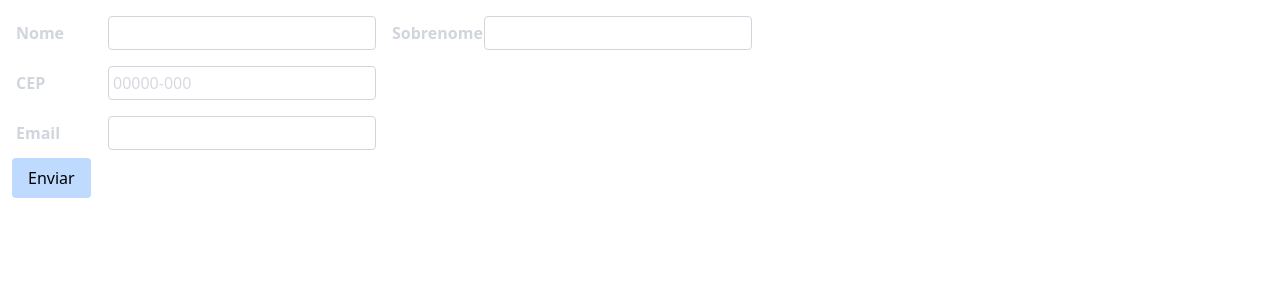
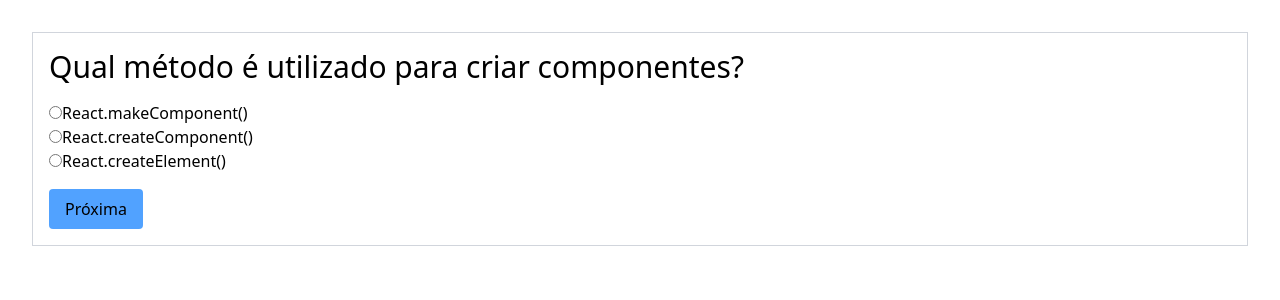
Before and after one commit to VitorHSilver/LearningReact, a React (Vite) app: page / in a window 1280 px wide. Shown: the top 300 px of the page. Built offline with nearby package versions, Linux system fonts and the light colour scheme.

Commit message:
challenge

```diff
--- a/src/App.jsx
+++ b/src/App.jsx
@@ -1,32 +1,78 @@
 import React from 'react';
 import './App.css';
+import useForm from './components/useForm';
+import Label from './components/Label';
+import Radio from './components/Radio';
 import Input from './components/Input';
-import useForm from './components/useForm';
 
+const perguntas = [
+     {
+          pergunta: 'Qual método é utilizado para criar componentes?',
+          options: ['React.makeComponent()', 'React.createComponent()', 'React.createElement()'],
+          resposta: 'React.createElement()',
+          id: 'p1',
+     },
+     {
+          pergunta: 'Como importamos um componente externo?',
+          options: ['import Component from "./Component"', 'require("./Component")', 'import "./Component"'],
+          resposta: 'import Component from "./Component"',
+          id: 'p2',
+     },
+     {
+          pergunta: 'Qual hook não é nativo?',
+          options: ['useEffect()', 'useFetch()', 'useCallback()'],
+          resposta: 'useFetch()',
+          id: 'p3',
+     },
+     {
+          pergunta: 'Qual palavra deve ser utilizada para criarmos um hook?',
+          options: ['set', 'get', 'use'],
+          resposta: 'use',
+          id: 'p4',
+     },
+];
 const App = () => {
-     const cep = useForm('cep');
-     const email = useForm('email');
-     const nome = useForm();
-     const sobrenome = useForm(false);
+     const [index, setIndex] = React.useState(0);
+     const [selectedOption, setSelectedOption] = React.useState();
+     const { checkValue, error, score } = useForm();
+     const [isFinished, setIsFinished] = React.useState(false);
+
+     const questions = perguntas[index].pergunta;
+     const id = perguntas[index].id;
+     const options = perguntas[index].options;
 
      const handleSubmit = (event) => {
           event.preventDefault();
-          if (cep.validate() && email.validate() && nome.validate()) {
-               console.log('Enviar');
-          } else {
-               console.log('Não enviar');
+          const correctAnswer = perguntas[index].resposta;
+          checkValue(selectedOption, correctAnswer);
+          if (checkValue(selectedOption, correctAnswer)) {
+               if (index < perguntas.length - 1) {
+                    setIndex(index + 1);
+                    setSelectedOption('');
+               } else {
+                    setIsFinished(true);
+               }
           }
      };
+
      return (
-          <form onSubmit={handleSubmit}>
-               <div className='flex'>
-                    <Input name="Nome" id="nome" type="text" {...nome} />
-                    <Input name="Sobrenome" id="sobrenome" type="text" {...sobrenome} />
-               </div>
-               <Input name="CEP" id="cep" type="text" placeholder="00000-000" {...cep} />
-               <Input name="Email" id="email" type="email" {...email} />
-               <button className="py-2 px-4 bg-blue-200 rounded mt-2 ml-3">Enviar</button>
-          </form>
+          <div className="border m-8 p-4 border-gray-300">
+               {isFinished ? (
+                    <p>
+                         Seus acertos foram de {score} de {perguntas.length}
+                    </p>
+               ) : (
+                    <form onSubmit={handleSubmit}>
+                         <Label type="text" options={[questions]} id={id} />
+                         {/* {perguntas.map(({ pergunta }) => (
+                              <Input {...pergunta} />
+                         ))} */}
+                         <Radio options={options} value={selectedOption} setValue={setSelectedOption} />
+                         {error && <p className=" text-red-300 text-lg">{error}</p>}
+                         <button className="bg-blue-400 px-4 py-2 rounded mt-4">Próxima</button>
+                    </form>
+               )}
+          </div>
      );
 };
 
--- a/src/components/Input.jsx
+++ b/src/components/Input.jsx
@@ -1,26 +1,12 @@
 import React from 'react';
-
-const Input = ({ name, id, type, onChange, value, onBlur, placeholder, error }) => {
+const Input = ({ pergunta, id }) => {
+     console.log(id)
      return (
-          <div className="grid grid-cols-[60px_300px] mt-4 ml-4 items-center">
-               <label className="text-gray-300 font-semibold" htmlFor={id}>
-                    {name}
-               </label>
-               <input
-                    id={id}
-                    name={id}
-                    onChange={onChange}
-                    placeholder={placeholder}
-                    onBlur={onBlur}
-                    type={type}
-                    value={value}
-                    className="border border-gray-300 ml-8 pl-1 py-1 rounded text-gray-400/80"
-               />
-               <div className='col-span-2'>
-
-               {error && <p>{error}</p>}
-               </div>
-          </div>
+          <>
+               <fieldset key={id}>
+                    <legend>{pergunta}</legend>
+               </fieldset>
+          </>
      );
 };
 export default Input;
--- /dev/null
+++ b/src/components/Label.jsx
@@ -0,0 +1,15 @@
+import React from 'react';
+const Label = ({ options, id }) => {
+     return (
+          <>
+               {options.map((option) => (
+                    <div key={id}>
+                         <label htmlFor={option}>
+                              <p className="text-3xl mb-4">{option}</p>
+                         </label>
+                    </div>
+               ))}
+          </>
+     );
+};
+export default Label;
--- /dev/null
+++ b/src/components/Radio.jsx
@@ -0,0 +1,23 @@
+import React from 'react';
+const Radio = ({ options, value, setValue }) => {
+     return (
+          <>
+               {options.map((option, index) => (
+                    <div className="grid" key={index}>
+                         <label htmlFor={option}>
+                              <input
+                                   type="radio"
+                                   name="list"
+                                   id={option}
+                                   value={option}
+                                   checked={value === option}
+                                   onChange={({ target }) => setValue(target.value)}
+                              />
+                              {option}
+                         </label>
+                    </div>
+               ))}
+          </>
+     );
+};
+export default Radio;
--- a/src/components/useForm.jsx
+++ b/src/components/useForm.jsx
@@ -1,43 +1,27 @@
 import React from 'react';
-const types = {
-     cep: {
-          regex: /^\d{5}-?\d{3}$/,
-          message: 'cep incorreto',
-     },
-     email: {
-          regex: /^(([^<>()[\]\\.,;:\s@"]+(\.[^<>()[\]\\.,;:\s@"]+)*)|.(".+"))@((\[[0-9]{1,3}\.[0-9]{1,3}\.[0-9]{1,3}\.[0-9]{1,3}\])|(([a-zA-Z\-0-9]+\.)+[a-zA-Z]{2,}))$/,
-          message: 'email, não valido... tente novamente',
-     },
-};
-const useForm = (type) => {
+const useForm = () => {
      const [value, setValue] = React.useState('');
      const [error, setError] = React.useState(null);
+     const [score, setScore] = React.useState(0);
 
-     function validate(value) {
-          if (type === false) return true;
-          if (value.length === 0) {
-               setError('insira um valor');
+     const checkValue = (selectedValue, correctAnswer) => {
+          if (!selectedValue) {
+               setError('Insira um valor');
                return false;
-          } else if (types[type] && !types[type].regex.test(value)) {
-               setError(types[type].message);
-               return false;
+          } else if (selectedValue === correctAnswer) {
+               setError(null);
+               setScore(score + 1);
+               return true;
           } else {
-               setError(null);
                return true;
           }
-     }
-
-     function onChange({ target }) {
-          if (error) validate(target.value);
-          setValue(target.value);
-     }
+     };
      return {
           value,
+          error,
           setValue,
-          onChange,
-          error,
-          onBlur: () => validate(value),
-          validate: () => validate(value),
+          checkValue,
+          score,
      };
 };
 export default useForm;
```
Also changed, not shown: 1 other file (tests, documents, lock files or other folders).
